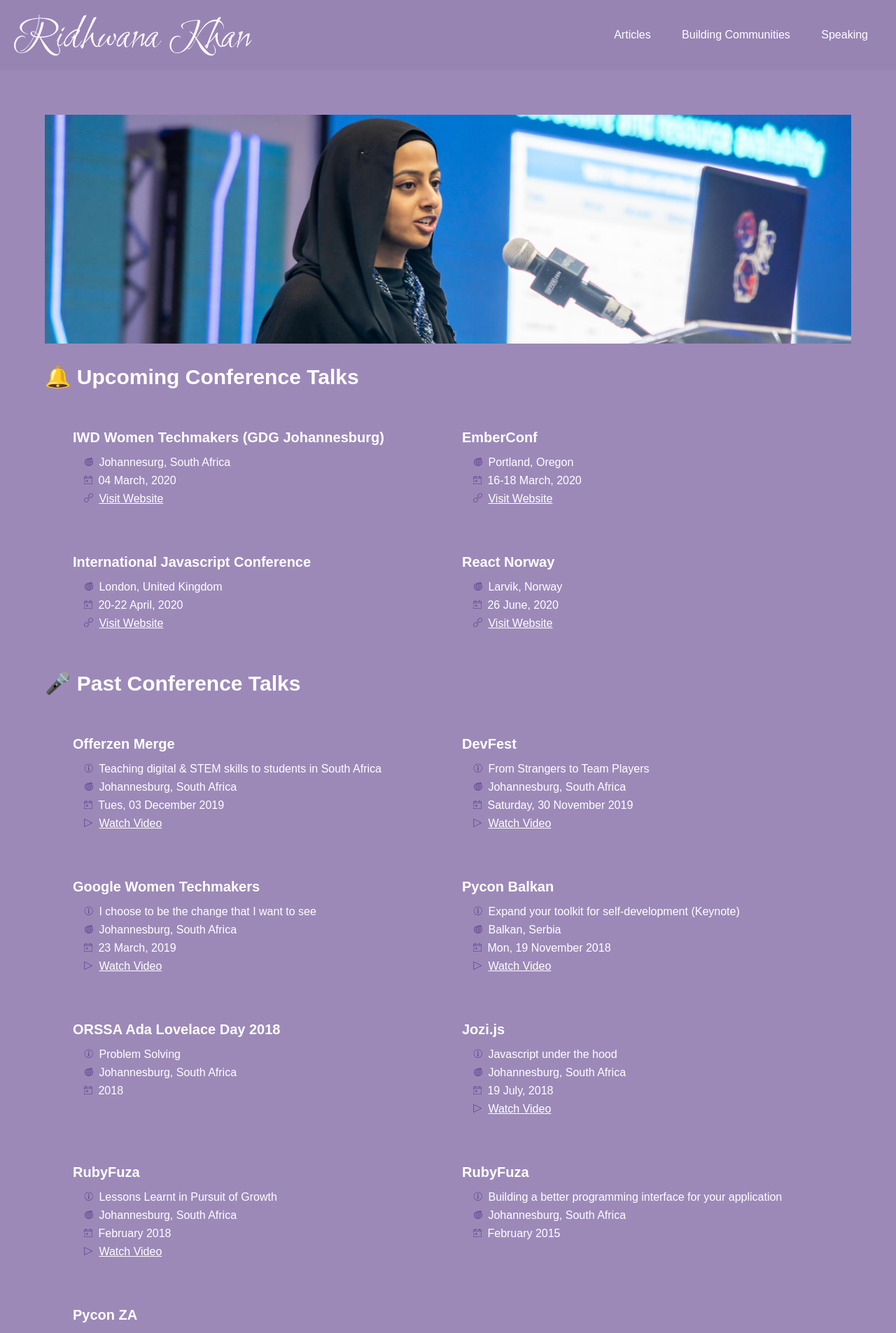
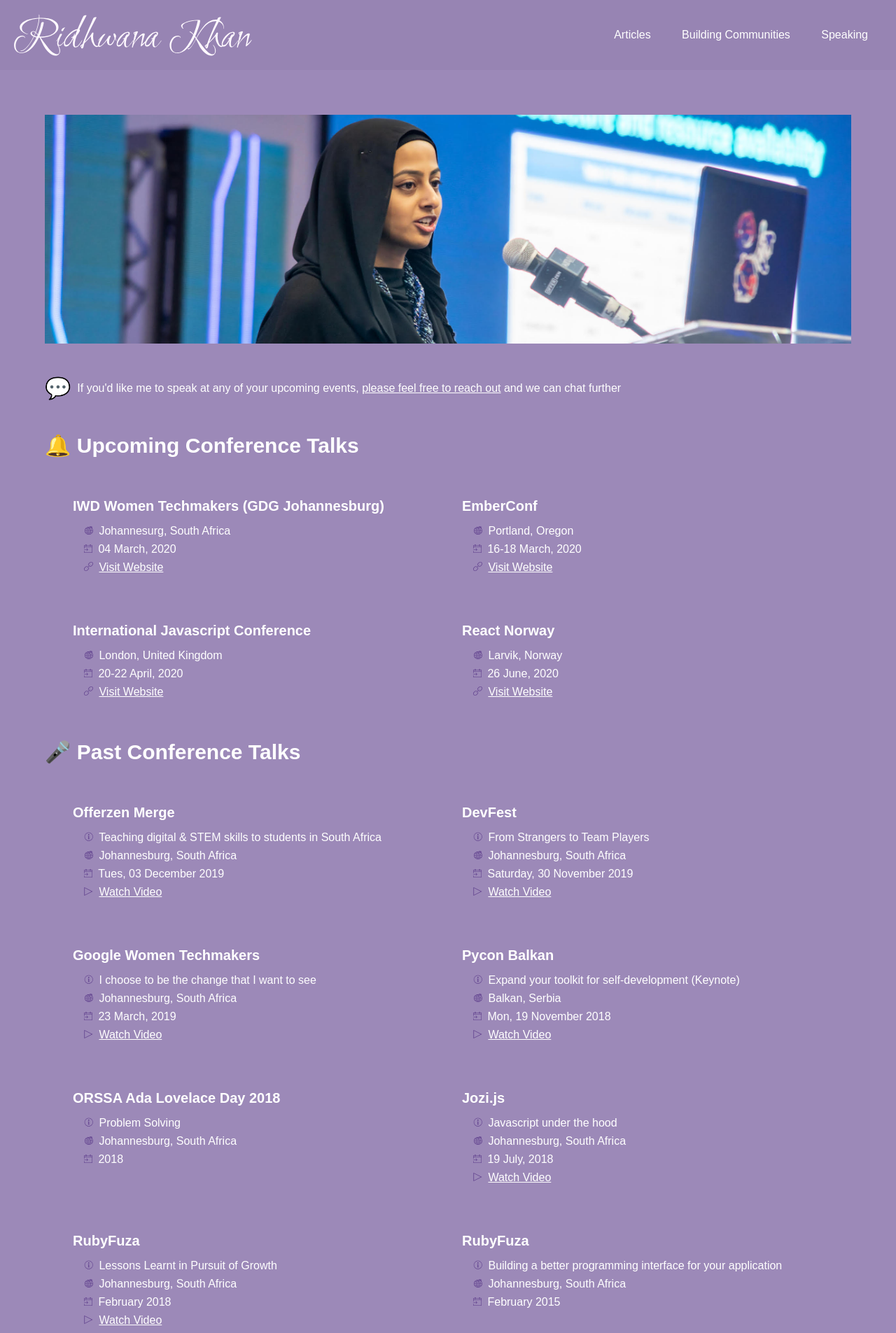
Before and after one commit to Ridhwana/Ridhwana.github.io, a Jekyll site: the page built from speaking.md, in a window 1280 px wide. Shown: the top 1905 px of the page at 70% size. Built offline with Jekyll 4.4.1, drawn with Linux system fonts in a browser that asks for light colours.

Commit message:
feat: callout

```diff
--- a/_layouts/speaking.html
+++ b/_layouts/speaking.html
@@ -6,6 +6,11 @@ layout: default
 
   <div class="talks__picture">
     <img class="talks__picture-img" src="{{ "/assets/images/ridhwana-presenting.jpg" | absolute_url }}">
+  </div>
+
+  <div class="talks__callout">
+    <h1>💬</h1>
+    <div class="talks__callout-text">&nbsp; If you'd like me to speak at any of your upcoming events, <a href="mailto:ridhwana.khan16@gmail.com?subject=I'd like you to speak at my event!">please feel free to reach out</a> and we can chat further</div>
   </div>
 
   <h1 class="talks__sub-header">🔔 Upcoming Conference Talks</h1>
--- a/css/_sass/speaking.sass
+++ b/css/_sass/speaking.sass
@@ -1,3 +1,11 @@
+.talks__callout
+  margin: 1em 0
+  display: flex
+  align-items: center
+
+.talks__callout-text
+  font-size: 16px
+
 .talks__picture-img
   width: calc(100vw - #{$border-padding * 2})
 
```
